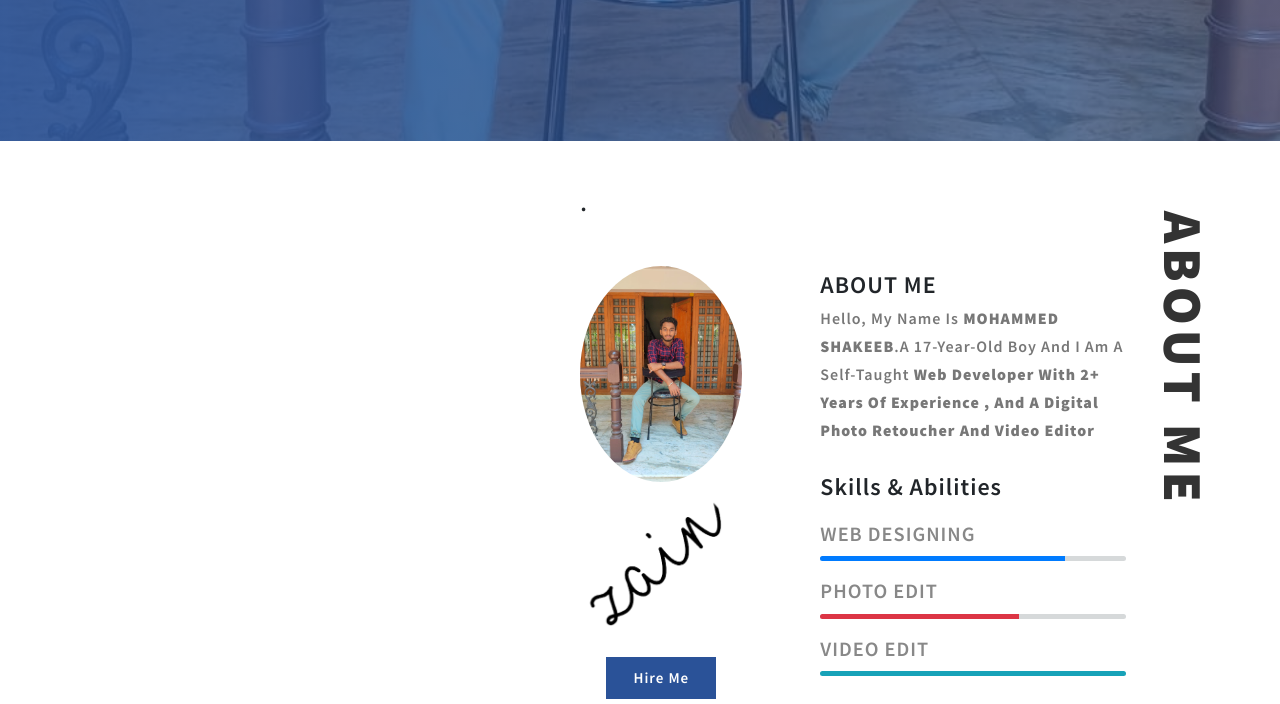
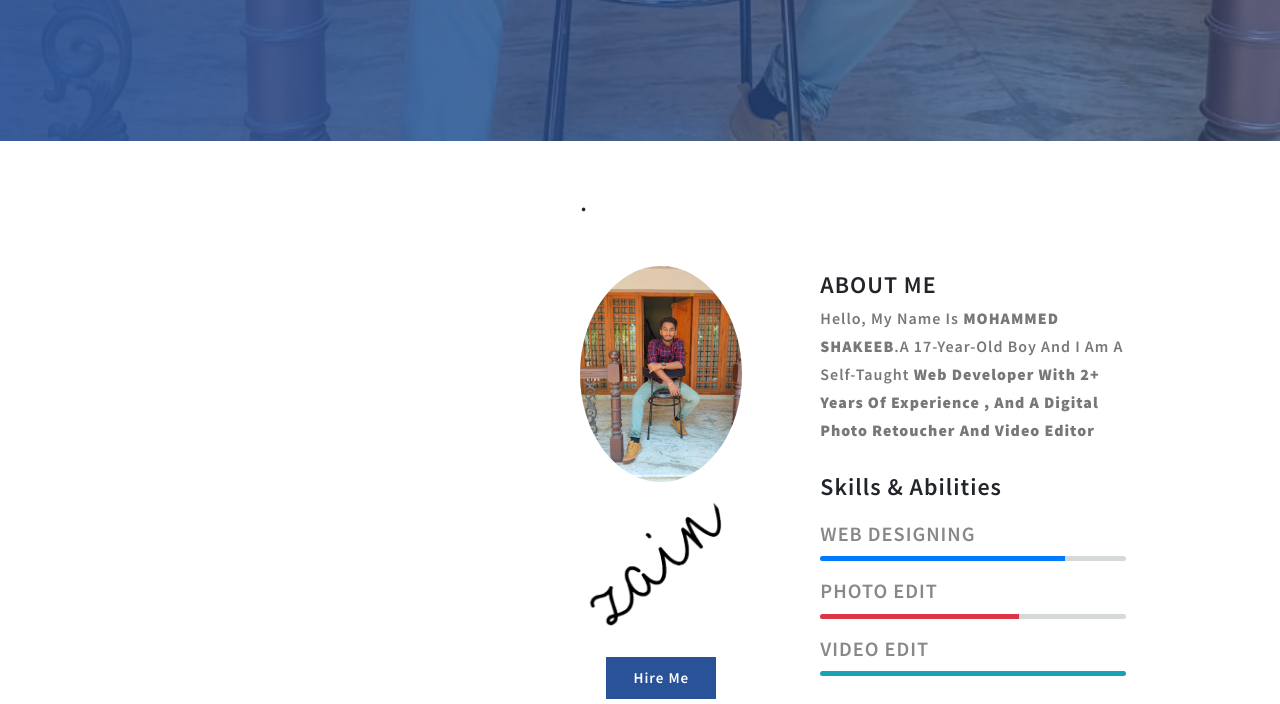
Before and after one commit to shakeebpkp/shakeeb-static-website, a plain HTML site: page index.html in a window 1280 px wide. Shown: the part 644-1348 px from the top of the page. Drawn offline with Linux system fonts and the light colour scheme.

Commit message:
Update index.html

```diff
--- a/index.html
+++ b/index.html
@@ -134,7 +134,7 @@ Smartphone Compatible web template, free webdesigns for Nokia, Samsung, LG, Sony
 					</div>
 				</div>
 			</div>
-			<h3 class="position">ABOUT ME</h3>
+			<h3 class="position"></h3>
 		</div>
     </div>
 </section>
```
